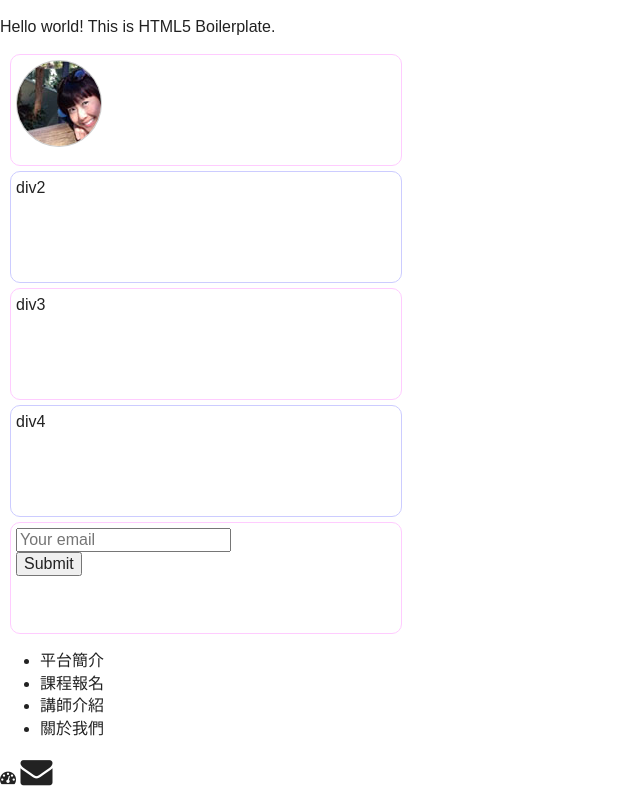
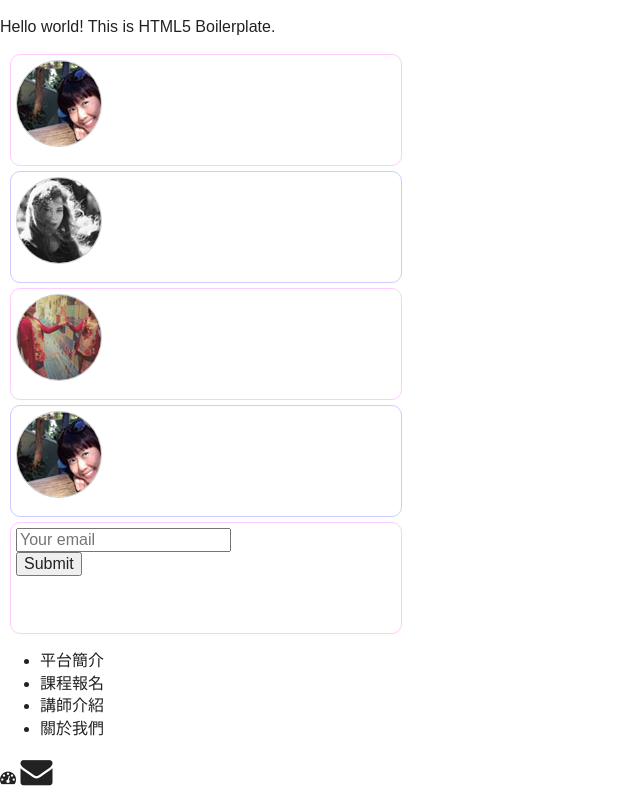
Before and after one commit to tienshunlo/qupid_01July14, a plain HTML site: page index.html in a window 1280 px wide. Shown: the whole page, without its empty margins (0-640 px from the left). Drawn offline with nearby package versions, Linux system fonts and the light colour scheme.

Commit message:
Relative Path
img/sample_1.jpg" alt="sample_1"

```diff
--- a/index.html
+++ b/index.html
@@ -38,10 +38,11 @@
             e.src='//www.google-analytics.com/analytics.js';
             r.parentNode.insertBefore(e,r)}(window,document,'script','ga'));
             ga('create','UA-XXXXX-X');ga('send','pageview');
-        </script><div><img src="qupid_01July14/img/sample_1.jpg" alt="sample_1"></div>
-        <div>div2</div>
-        <div>div3</div>
-        <div>div4</div>
+        </script>
+        <div><img src="img/sample_1.jpg" alt="sample_1"></div>
+        <div><img src="img/sample_2.jpg" alt="sample_2"></div>
+        <div><img src="img/sample_3.jpg" alt="sample_3"></div>
+        <div><img src="img/sample_1.jpg" alt="sample_1"></div>
 
 
         <div><input type="email" placeholder="Your email">
```
